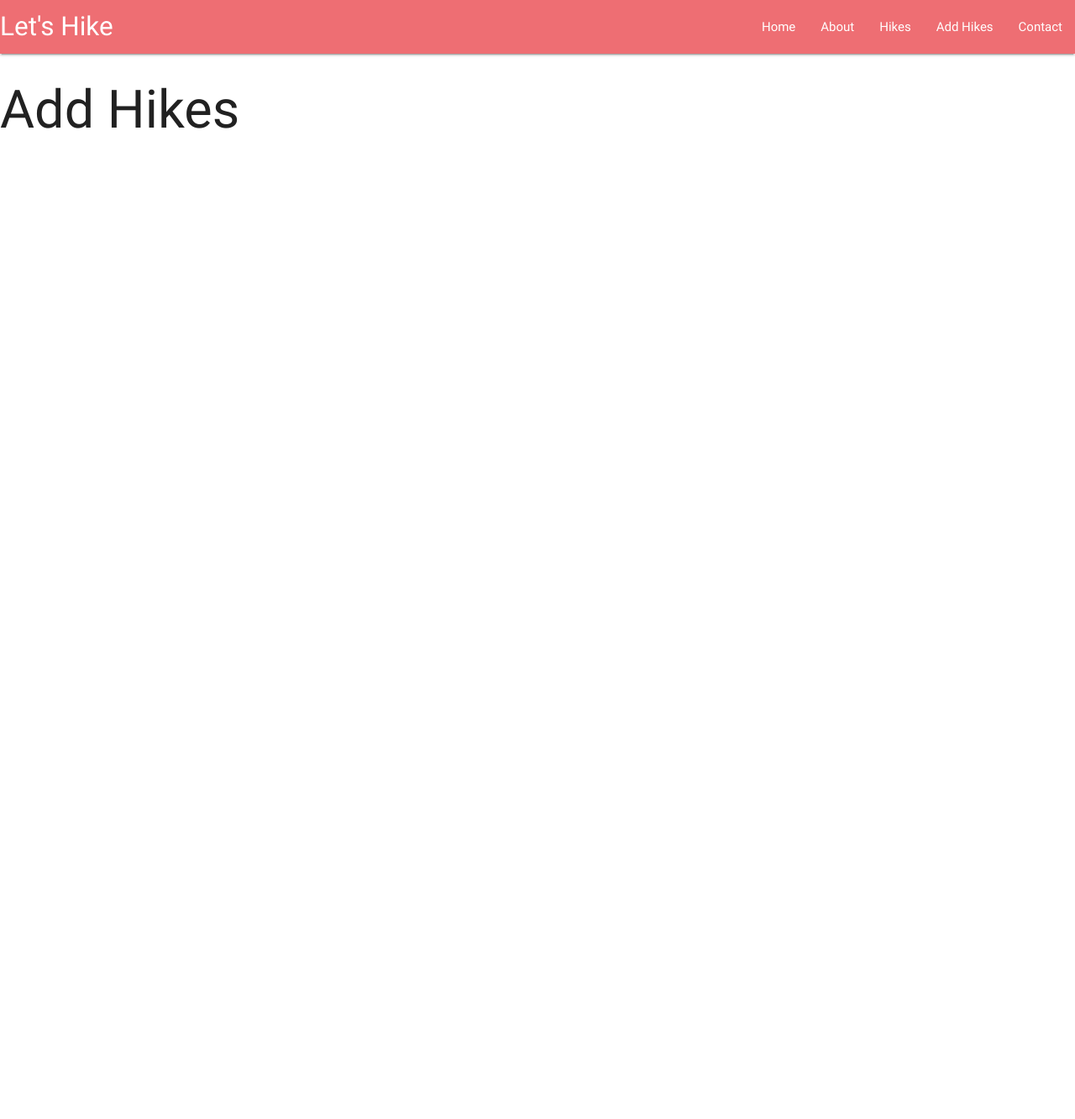
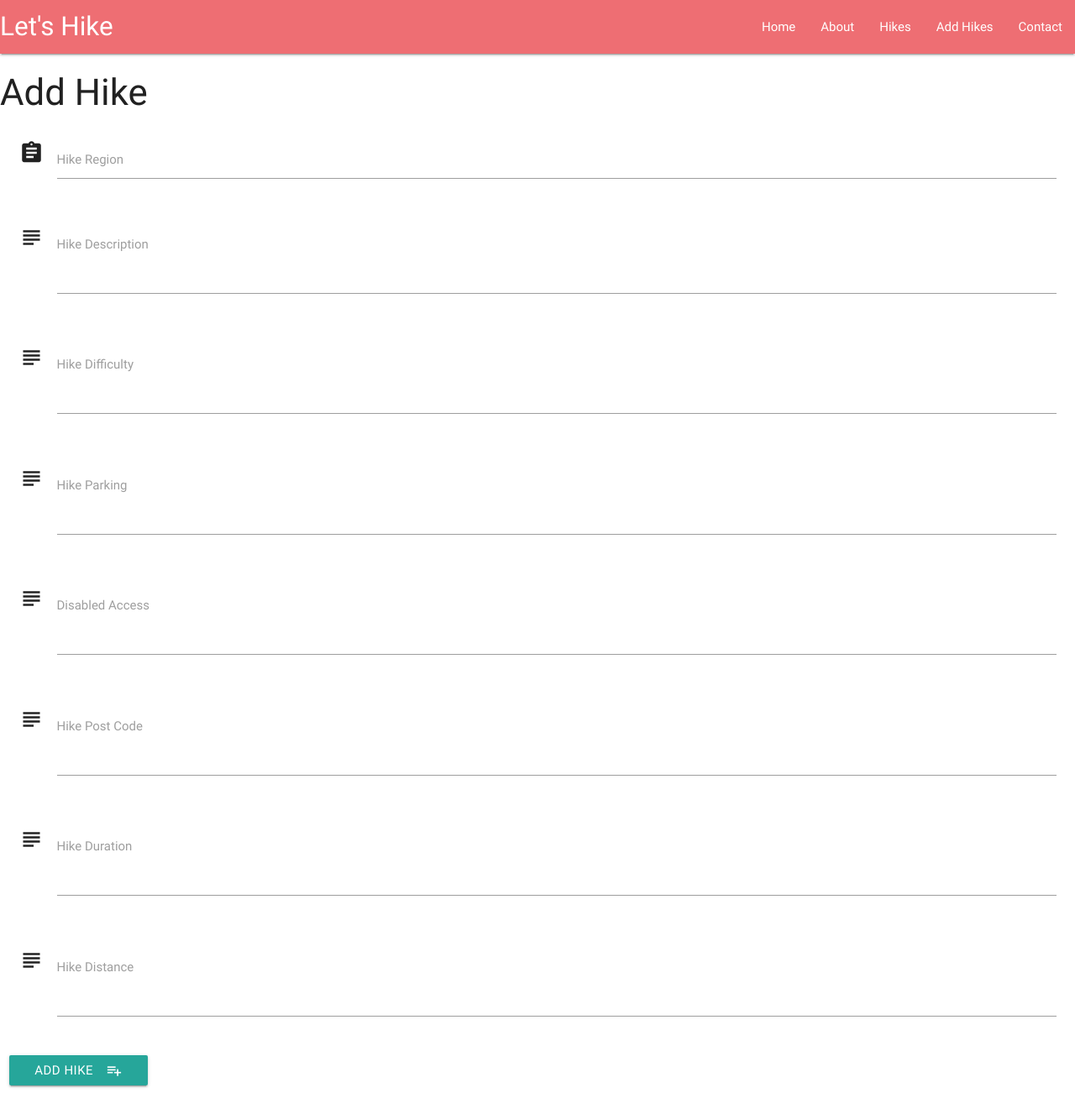
Before and after one commit to JonWil91/Lets-Hike, a Flask app: page /addhikes in a window 1280 px wide. Shown: the whole page at 84% size. Before the commit the page ends 153 px from the top, so only its background shows below. Run offline with Flask 2, Linux system fonts and the light colour scheme; some libraries are stand-ins or nearby versions.

Commit message:
Functionality and html added for adding a hike

```diff
--- a/app.py
+++ b/app.py
@@ -28,11 +28,19 @@ def about():
 
 @app.route('/hikes')
 def hikes():
-    return render_template('hikes.html')
+    _hikes = mongo.db.hikes.find()
+    hike_list = [hike for hike in _hikes]
+    return render_template('hikes.html', hikes = hike_list)
 
 @app.route('/addhikes')
 def addhikes():
     return render_template('addhikes.html')
+
+@app.route('/insert_hikes', methods=['POST'])
+def insert_hikes():
+    hikes = mongo.db.hikes
+    hikes.insert_one(request.form.to_dict())
+    return redirect(url_for('hikes'))
 
 @app.route('/contact')
 def contact():
--- a/static/css/style.css
+++ b/static/css/style.css
@@ -0,0 +1,11 @@
+.btn_small {
+    height: 24px;
+    width: 60px;
+    line-height: 24px;
+    margin: 5px 5px;
+    padding: 0 0.5em;
+}
+
+.task_header {
+    margin-top: 5px;
+}
--- a/templates/addhikes.html
+++ b/templates/addhikes.html
@@ -1,7 +1,72 @@
-{% extends 'base.html' %}
-{% block content %}
+{% extends 'base.html' %} {% block content %}
 
-<h1>Add Hikes</h1>
+<h3>Add Hike</h3>
+<div class="row">
+    <form action="{{ url_for('insert_hikes') }}" method="POST"  class="col s12">
+        <div class="row">
+            <div class="input-field col s12">
+                <i class="material-icons prefix">assignment</i>
+                <input id="hike_region" name="hike_region" type="text">
+                <label for="icon_prefix">Hike Region</label>
+            </div>
+        </div>
+        <div class="row">
+            <div class="input-field col s12">
+                <i class="material-icons prefix">subject</i>
+                <textarea name="hike_description" id="hike_description" class="materialize-textarea"></textarea>
+                <label for="icon_telephone">Hike Description</label>
+            </div>
+        </div>
+        <div class="row">
+            <div class="input-field col s12">
+                <i class="material-icons prefix">subject</i>
+                <textarea name="hike_difficulty" id="hike_difficulty" class="materialize-textarea"></textarea>
+                <label for="icon_telephone">Hike Difficulty</label>
+            </div>
+        </div>
+        <div class="row">
+            <div class="input-field col s12">
+                <i class="material-icons prefix">subject</i>
+                <textarea name="hike_parking" id="hike_parking" class="materialize-textarea"></textarea>
+                <label for="icon_telephone">Hike Parking</label>
+            </div>
+        </div>
+        <div class="row">
+            <div class="input-field col s12">
+                <i class="material-icons prefix">subject</i>
+                <textarea name="disabled_access" id="disabled_access" class="materialize-textarea"></textarea>
+                <label for="icon_telephone">Disabled Access</label>
+            </div>
+        </div>
+        <div class="row">
+            <div class="input-field col s12">
+                <i class="material-icons prefix">subject</i>
+                <textarea name="hike_postcode" id="hike_postcode" class="materialize-textarea"></textarea>
+                <label for="icon_telephone">Hike Post Code</label>
+            </div>
+        </div>
+        <div class="row">
+            <div class="input-field col s12">
+                <i class="material-icons prefix">subject</i>
+                <textarea name="hike_duration" id="hike_duration" class="materialize-textarea"></textarea>
+                <label for="icon_telephone">Hike Duration</label>
+            </div>
+        </div>
+        <div class="row">
+            <div class="input-field col s12">
+                <i class="material-icons prefix">subject</i>
+                <textarea name="hike_distance" id="hike_distance" class="materialize-textarea"></textarea>
+                <label for="icon_telephone">Hike Distance</label>
+            </div>
+        </div>
 
 
+        <div class="row">
+            <button class="btn waves-effect waves-light" type="submit" name="action">Add Hike
+                <i class="material-icons right">playlist_add</i>
+             </button>
+        </div>
+    </form>
+</div>
+
 {% endblock %}
--- a/templates/base.html
+++ b/templates/base.html
@@ -8,7 +8,7 @@
 	<link href="https://fonts.googleapis.com/icon?family=Material+Icons" rel="stylesheet">
 	<link rel="stylesheet" href="https://cdnjs.cloudflare.com/ajax/libs/materialize/0.100.2/css/materialize.min.css">
 	<link rel="stylesheet" href="{{ url_for('static', filename='css/style.css') }}" type="text/css" />
-	<title>Document</title>
+	<title>Milestone 3</title>
 </head>
 
 <body>
```
Also changed, not shown: templates/hikes.html (+33 -1 lines), templates/home.html (+1 -9 lines).
